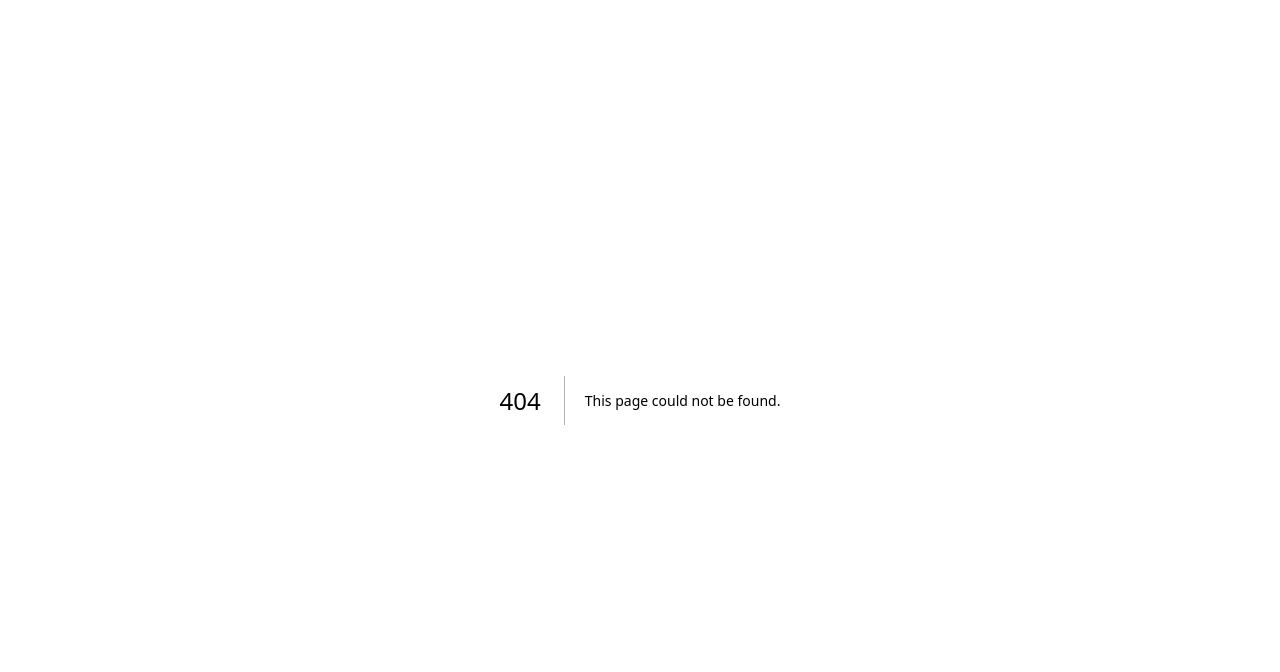
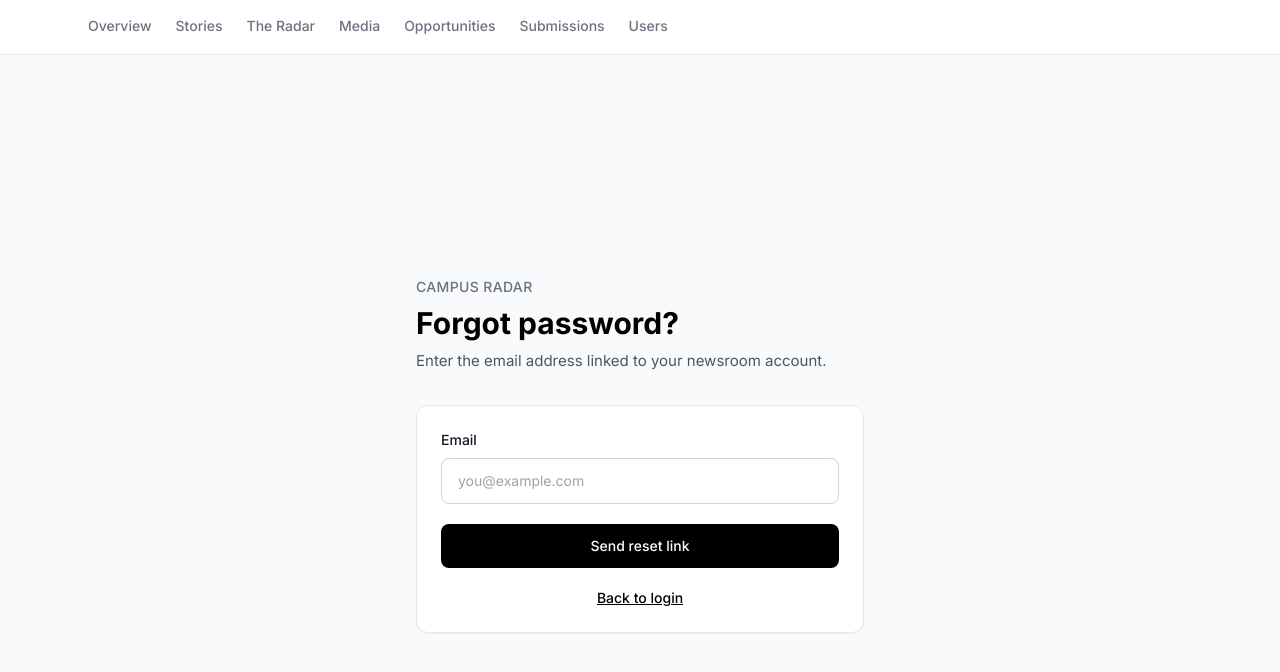
Before and after one commit to Ayomiayo1211/campus-radar.web, a Next.js app: page /admin/forgot-password in a window 1280 px wide. Before the commit this address had no page. Shown: the top 672 px of the page. Built offline with nearby package versions, Linux system fonts and the light colour scheme; no server answers.

Commit message:
Add secure newsroom password reset flow

```diff
--- /dev/null
+++ b/app/admin/forgot-password/page.tsx
@@ -0,0 +1,46 @@
+'use client';
+
+import { FormEvent, useState } from 'react';
+import Link from 'next/link';
+
+export default function ForgotPasswordPage() {
+  const [email, setEmail] = useState('');
+  const [message, setMessage] = useState('');
+  const [error, setError] = useState('');
+  const [loading, setLoading] = useState(false);
+
+  async function submit(event: FormEvent<HTMLFormElement>) {
+    event.preventDefault();
+    setError(''); setMessage(''); setLoading(true);
+    try {
+      const response = await fetch('/api/auth/forgot-password', {
+        method: 'POST', headers: { 'Content-Type': 'application/json' }, body: JSON.stringify({ email }),
+      });
+      const result = await response.json() as { message?: string; error?: string };
+      if (!response.ok) throw new Error(result.error || 'Could not process your request.');
+      setMessage(result.message || 'If an active account exists, a reset link will be sent shortly.');
+    } catch (err) {
+      setError(err instanceof Error ? err.message : 'Could not process your request.');
+    } finally { setLoading(false); }
+  }
+
+  return (
+    <main className="flex min-h-screen items-center justify-center bg-gray-50 px-6">
+      <div className="w-full max-w-md">
+        <p className="text-sm font-medium uppercase tracking-wide text-gray-500">Campus Radar</p>
+        <h1 className="mt-2 text-3xl font-bold text-black">Forgot password?</h1>
+        <p className="mt-2 text-gray-600">Enter the email address linked to your newsroom account.</p>
+        <form onSubmit={submit} className="mt-8 space-y-5 rounded-xl border border-gray-200 bg-white p-6 shadow-sm">
+          {error && <p role="alert" className="rounded-lg border border-red-200 bg-red-50 p-3 text-sm text-red-700">{error}</p>}
+          {message && <p role="status" className="rounded-lg border border-green-200 bg-green-50 p-3 text-sm text-green-800">{message}</p>}
+          <div>
+            <label htmlFor="reset-email" className="mb-2 block text-sm font-medium text-gray-900">Email</label>
+            <input id="reset-email" type="email" value={email} onChange={event => setEmail(event.target.value)} required autoComplete="email" className="w-full rounded-lg border border-gray-300 px-4 py-3 text-sm outline-none focus:border-black" placeholder="you@example.com" />
+          </div>
+          <button type="submit" disabled={loading} className="w-full rounded-lg bg-black px-4 py-3 text-sm font-medium text-white disabled:opacity-60">{loading ? 'Sending...' : 'Send reset link'}</button>
+          <p className="text-center text-sm text-gray-600"><Link href="/admin/login" className="font-medium text-black underline">Back to login</Link></p>
+        </form>
+      </div>
+    </main>
+  );
+}
```
